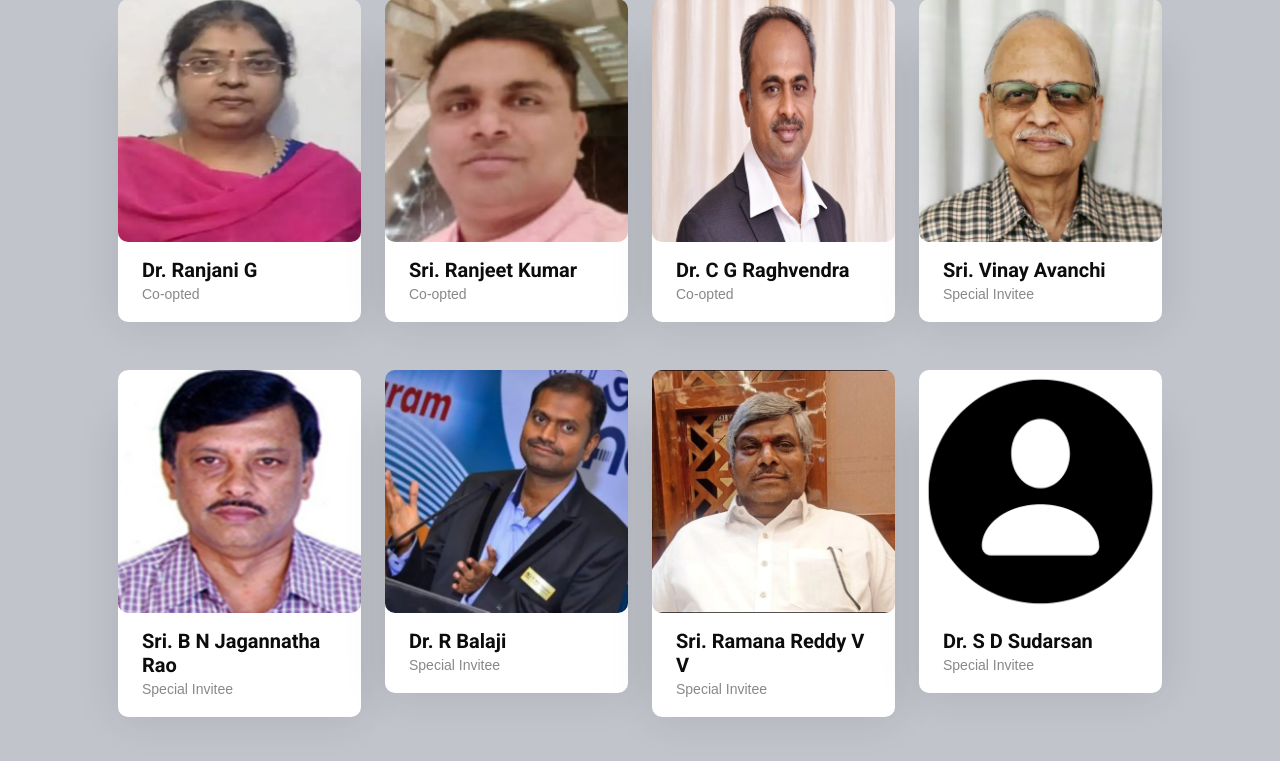
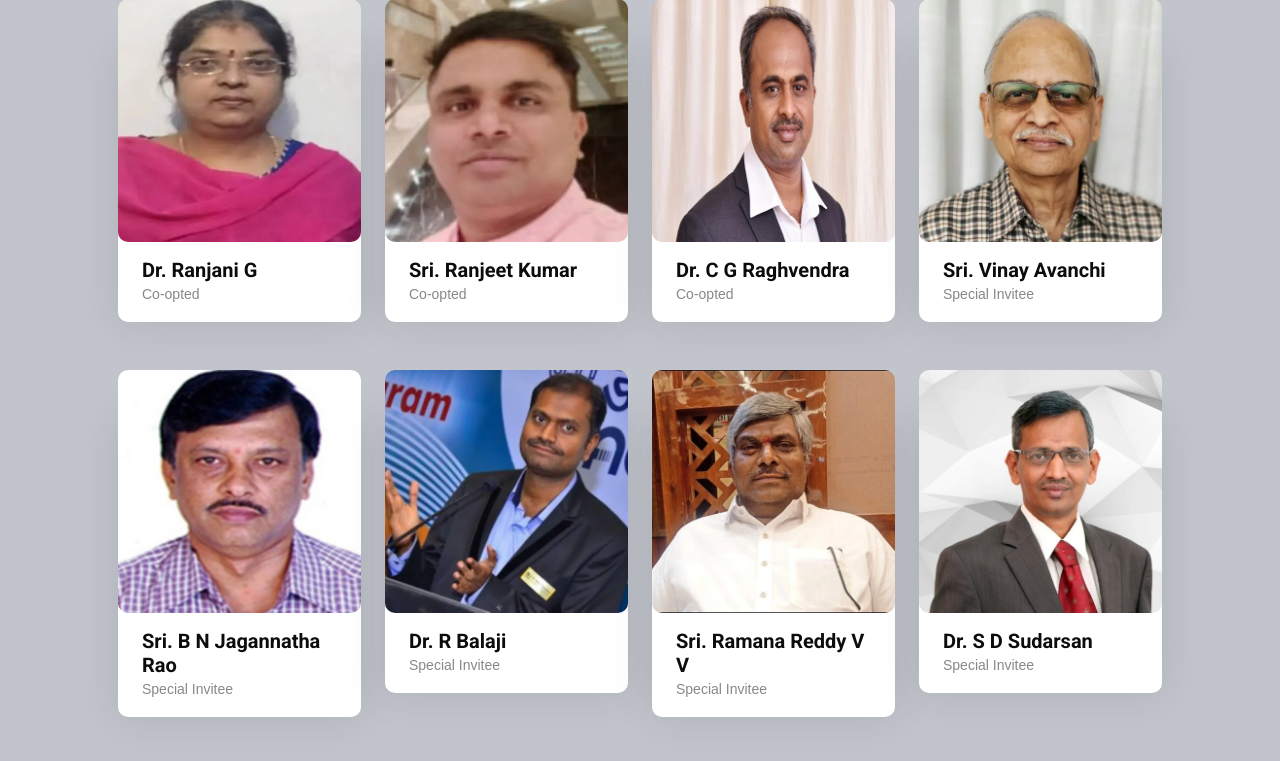
Before and after one commit to KetanKeshav/IETE-Bangalore, a PHP site: page /ecmembers.php in a window 1280 px wide. Shown: the part 1883-2644 px from the top of the page. Run offline with PHP 8.4, Linux system fonts and the light colour scheme; some libraries are stand-ins or nearby versions.

Commit message:
ecc mem update

```diff
--- a/ecmembers.php
+++ b/ecmembers.php
@@ -337,7 +337,7 @@
                     <div class="col-lg-3 col-md-6 wow fadeInUp" data-wow-delay="0.6s">
                         <div class="team-item">
                             <div class="d-flex">
-                            <img class="img-fluid rounded w-100" src="img/team/m.png" alt="">
+                            <img class="img-fluid rounded w-100" src="img/team/42.webp" alt="">
                             </div>
                             <div class="px-4 py-3">
                                 <h5 class="fw-bold m-0">Dr. S D Sudarsan</h5>
```
Also changed, not shown: img/team/42.webp (added).
